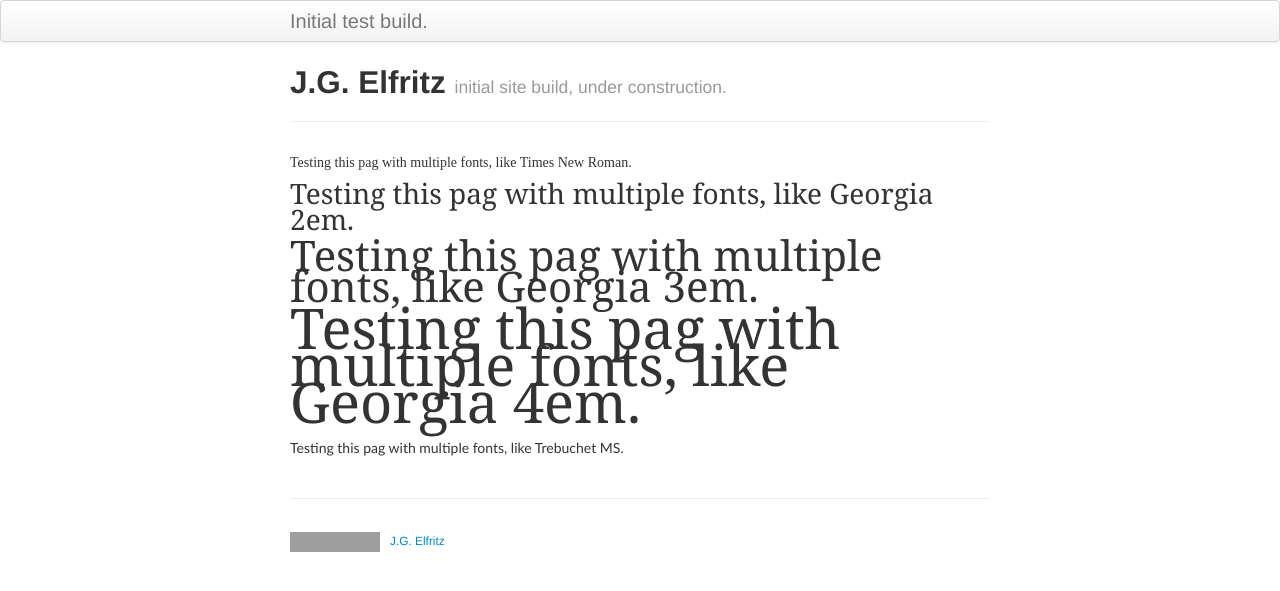
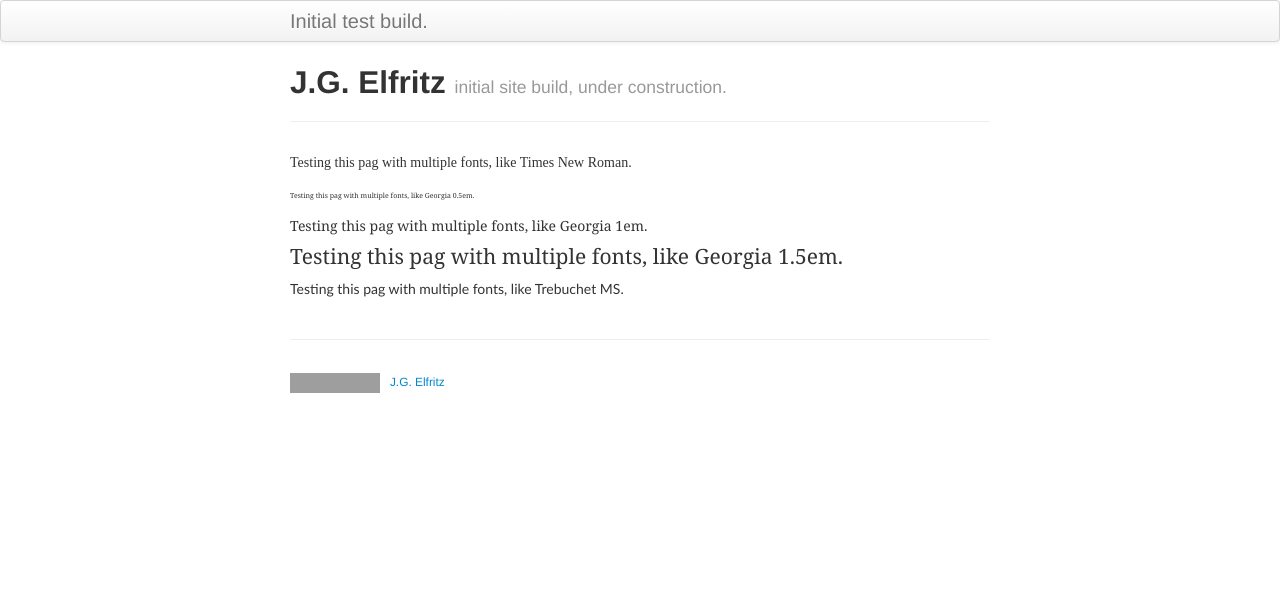
Before and after one commit to justinelfritz/justinelfritz.github.io, a Jekyll site: the page built from index.md, in a window 1280 px wide. Shown: the top 591 px of the page. Built offline with Jekyll 4.4.1, drawn with Linux system fonts in a browser that asks for light colours; grey boxes are pictures that could not be loaded.

Commit message:
font-size testing

```diff
--- a/index.md
+++ b/index.md
@@ -7,11 +7,11 @@ description: Site build following K.Broman template for github.io
 
 <span style="font-family:Times New Roman">Testing this pag with multiple fonts, like Times New Roman.</span>
 
-<span style="font-family:Georgia; font-size: 2em">Testing this pag with multiple fonts, like Georgia 2em.</span>
+<span style="font-family:Georgia; font-size: 0.5em">Testing this pag with multiple fonts, like Georgia 0.5em.</span>
 
-<span style="font-family:Georgia; font-size: 3em">Testing this pag with multiple fonts, like Georgia 3em.</span>
+<span style="font-family:Georgia; font-size: 1.0em">Testing this pag with multiple fonts, like Georgia 1em.</span>
 
-<span style="font-family:Georgia; font-size: 4em">Testing this pag with multiple fonts, like Georgia 4em.</span>
+<span style="font-family:Georgia; font-size: 1.5em">Testing this pag with multiple fonts, like Georgia 1.5em.</span>
 
 <span style="font-family:Trebuchet MS">Testing this pag with multiple fonts, like Trebuchet MS.</span>
 
```
